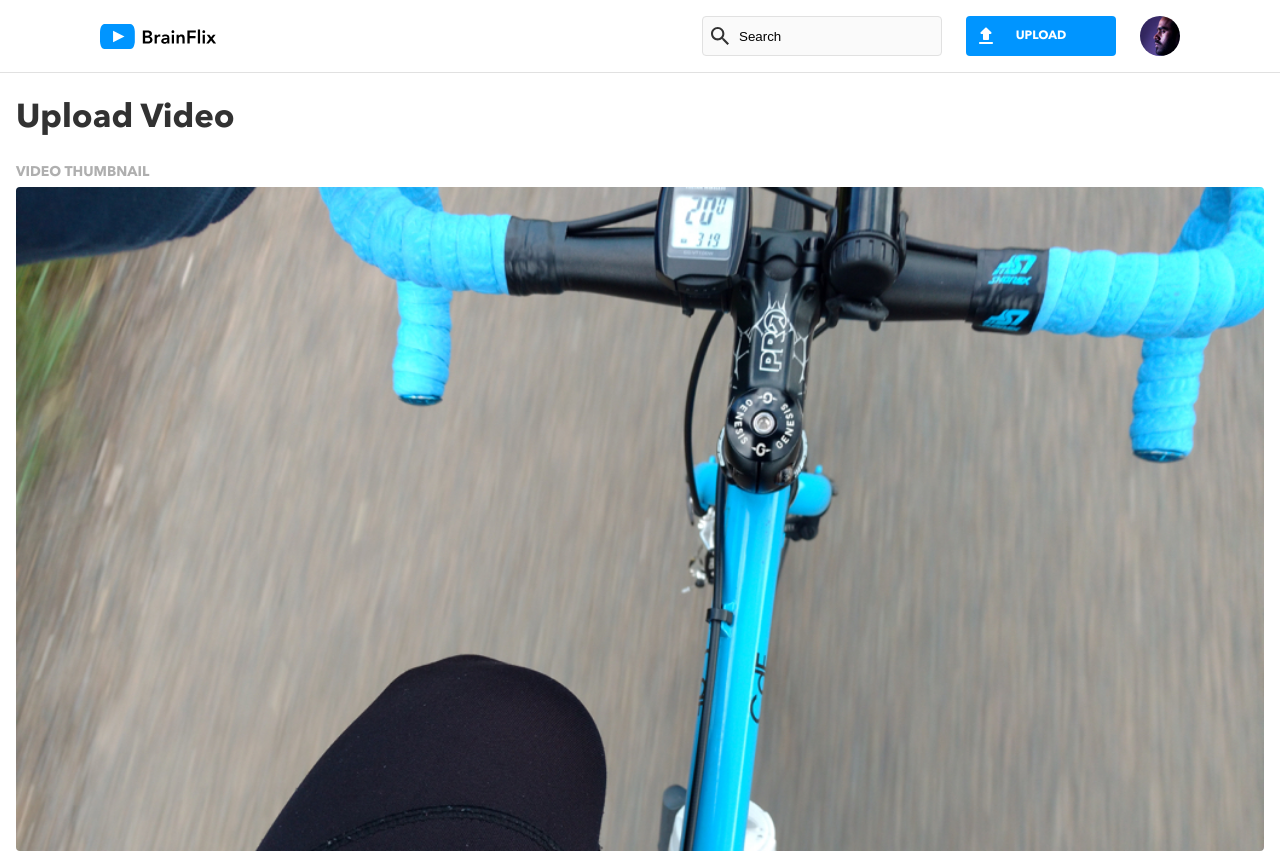
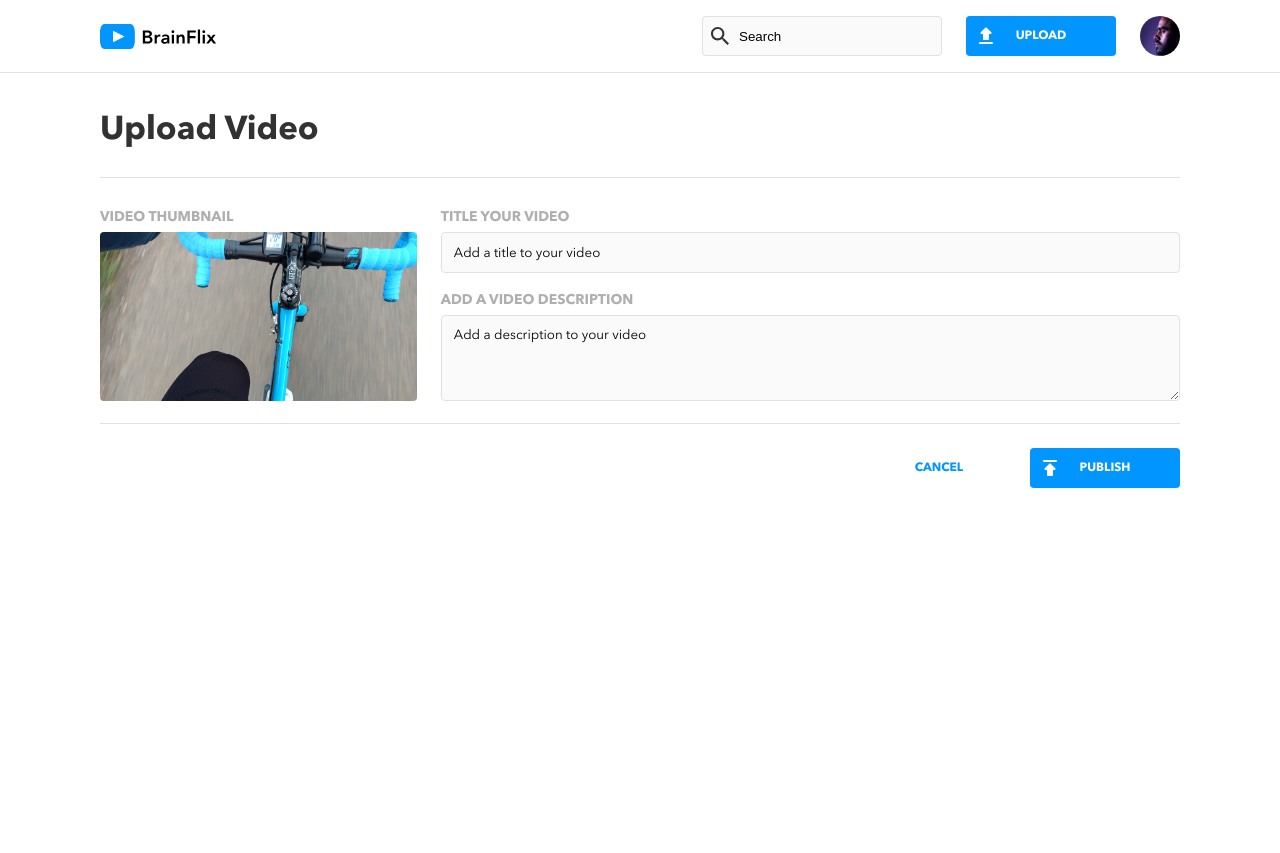
Before and after one commit to SHOORS/shaurrya-sharma-brainflix, a React (Create React App) app: page /upload in a window 1280 px wide. Shown: the top 853 px of the page. After the commit the page ends 800 px from the top, so only its background shows below. Built offline with nearby package versions, Linux system fonts and the light colour scheme; no server answers.

Commit message:
complete nav functionality, complete styling

```diff
--- a/src/components/Comments/Comments.scss
+++ b/src/components/Comments/Comments.scss
@@ -111,7 +111,7 @@
     }
     &__label {
         @include phone-sub-heading;
-        font-weight: 400;//weight has been changed from style guide to match the mockup more closely
+        // font-weight: 400;//weight has been changed from style guide to match the mockup more closely
         color: $primary-color3;
         padding-bottom: 0.25rem;
     }
--- a/src/components/NextVideos/NextVideos.scss
+++ b/src/components/NextVideos/NextVideos.scss
@@ -27,7 +27,7 @@
     }
     &__sectiontitle {
         @include phone-sub-heading;
-        font-weight: 400; //weight has been changed from style guide to match the mockup more closely
+        // font-weight: 400; //weight has been changed from style guide to match the mockup more closely
         color: $primary-color3;
     }
     &--active {
--- a/src/pages/UploadPage/UploadPage.js
+++ b/src/pages/UploadPage/UploadPage.js
@@ -1,5 +1,5 @@
 import './UploadPage.scss';
-import { Navigate } from 'react-router-dom';
+import { Link, Navigate } from 'react-router-dom';
 import preview from "../../assets/images/images/Upload-video-preview.jpg"
 
 function UploadPage() {
@@ -26,7 +26,9 @@ function UploadPage() {
                 </form>
             </div>
             <div className="uploadPage__bottom">
-                <button onClick={(alert("Video Successfully Uploaded!"))} className="uploadPage__publishBtn">PUBLISH</button>
+                <Link to="/">
+                    <button onClick={(()=>alert("Video Successfully Uploaded!"))} className="uploadPage__publishBtn">PUBLISH</button>
+                </Link>
                 <button className="uploadPage__cancelBtn">CANCEL</button>
             </div>
         </div>
@@ -34,3 +36,5 @@ function UploadPage() {
   }
 
 export default UploadPage
+
+//.then(<Navigate to="/"/>)
--- a/src/pages/UploadPage/UploadPage.scss
+++ b/src/pages/UploadPage/UploadPage.scss
@@ -3,19 +3,43 @@
 
 .uploadPage {
     border-top: 1px solid $secondary-color3;
+
     &__title {
         color: $primary-color1;
         @include phone-page-heading;
         padding: 1.5rem 1rem 0.5rem;
+        @include tablet {
+            padding: 2.25rem 2.25rem 1.5rem;
+        }
+        @include desktop {
+            margin: 0 5%;
+        }
+
     }
     &__content {
         padding: 0 1rem;
+        @include tablet {
+            padding: 1rem 0 0.75rem;
+            margin: 0 2.25rem;
+            border-top: 1px solid $secondary-color3;
+            border-bottom: 1px solid $secondary-color3;
+        }
+        @include desktop {
+            display: flex;
+            margin: 0 calc(2.25rem + 5%);
+        }
+
     }
     &__content-left {
-
+        @include desktop {
+            width: 30%;
+        }
     }
     &__content-right {
-
+        @include desktop {
+            width: 70%;
+            margin-left: 1.5rem;
+        }
     }
     &__label {
         @include phone-sub-heading;
@@ -30,6 +54,12 @@
         object-position: center;
         border-radius: 4px;
         background-color: $secondary-color3;
+        @include tablet {
+            width: 50%;
+        }
+        @include desktop {
+            width: 100%;
+        }
     }
     &__titleinput {
         background-color: $secondary-color4;
@@ -54,7 +84,7 @@
         outline-color: $primary-color2;
         padding: 0.75rem;
         margin-bottom: 0.25rem;
-        height: 6rem;
+        height: 5.4rem;
         &::placeholder {
            font-family: "Avenir";
            color: $secondary-color1;
@@ -64,6 +94,13 @@
         display: flex;
         flex-direction: column;
         padding: 0 1rem 0;
+        @include tablet {
+            padding: 0 2.25rem 0;
+            flex-direction: row-reverse;
+        }
+        @include desktop {
+            margin: 0 5%;
+        }
     }
     &__publishBtn {
         @include phone-labels-and-buttons;
@@ -82,6 +119,11 @@
         &:hover {
             background-color: $secondary-color2;
         }
+        @include tablet {
+            min-width: 9.375rem;
+            max-width: 11.375rem;
+            margin: 1.5rem 0;
+        }
     }
     &__cancelBtn{
         @include phone-labels-and-buttons;
@@ -99,5 +141,10 @@
         &:hover {
             background-color: $secondary-color3;
         }
+        @include tablet {
+            min-width: 9.375rem;
+            max-width: 10.375rem;
+            margin: 1.5rem 0.5rem;
+        }
     }
 }
--- a/src/pages/VideoPage/VideoPage.js
+++ b/src/pages/VideoPage/VideoPage.js
@@ -1,4 +1,5 @@
 import { useState, useEffect} from "react";
+import { Navigate } from 'react-router-dom';
 import axios from 'axios';
 
 import Video from '../../components/Video/Video';
```
Also changed, not shown: src/App.js (line endings or trailing spaces).
